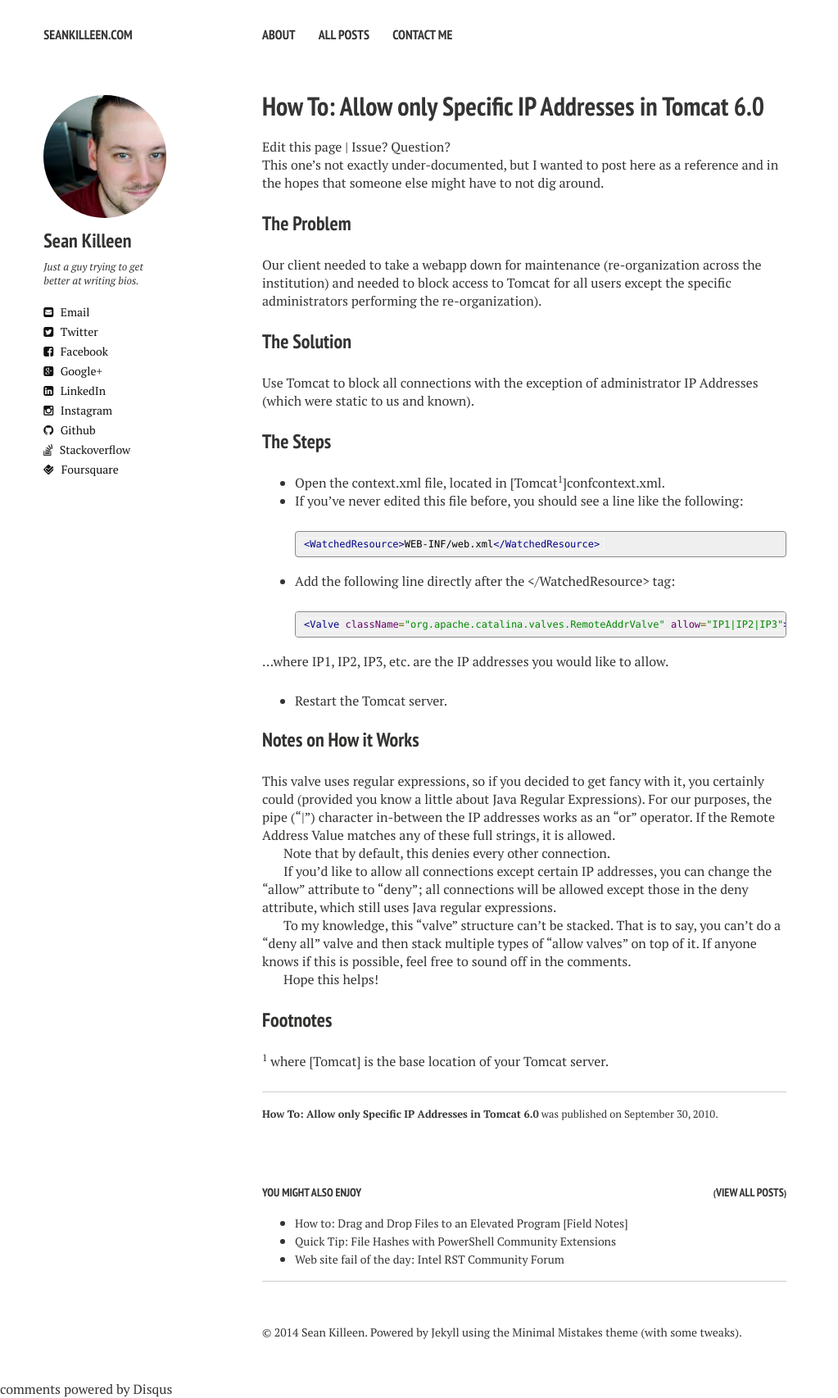
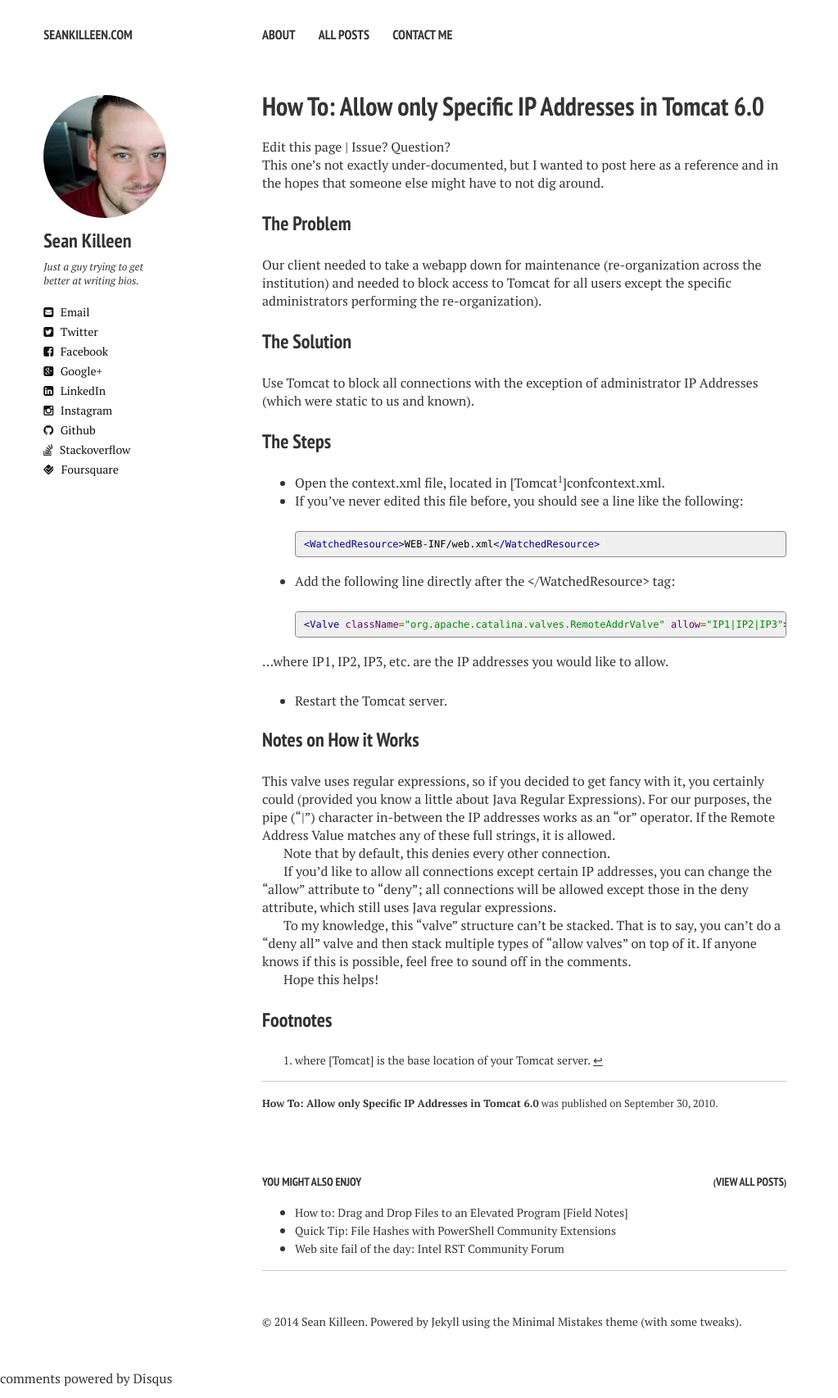
Before and after one commit to SeanKilleen/seankilleen.github.io, a Jekyll site: the page built from _posts/2010-09-30-how-to-allow-only-specific-ip-addresses-in-tomcat-6-0.markdown, in a window 1280 px wide. Shown: the whole page at 82% size, without its empty margins (0-1023 px from the left). Built offline with Jekyll 4.4.1, drawn with Linux system fonts in a browser that asks for light colours; nearby versions of some CDN libraries; comment, search, counter and statistics services are not loaded.

Commit message:
Footnotes & sourcecode check

```diff
--- a/_posts/2010-09-30-how-to-allow-only-specific-ip-addresses-in-tomcat-6-0.markdown
+++ b/_posts/2010-09-30-how-to-allow-only-specific-ip-addresses-in-tomcat-6-0.markdown
@@ -13,7 +13,7 @@
 Use Tomcat to block all connections with the exception of administrator IP Addresses (which were static to us and known).
 
 ###The Steps
-* Open the context.xml file, located in [Tomcat<sup>1</sup>]confcontext.xml.
+* Open the context.xml file, located in [Tomcat[^1]]confcontext.xml.
 * If you've never edited this file before, you should see a line like the following:
 
         <WatchedResource>WEB-INF/web.xml</WatchedResource>
@@ -38,4 +38,4 @@
 Hope this helps!
 
 ###Footnotes
-<sup>1</sup> where [Tomcat] is the base location of your Tomcat server.
+[^1]: where [Tomcat] is the base location of your Tomcat server.
```
